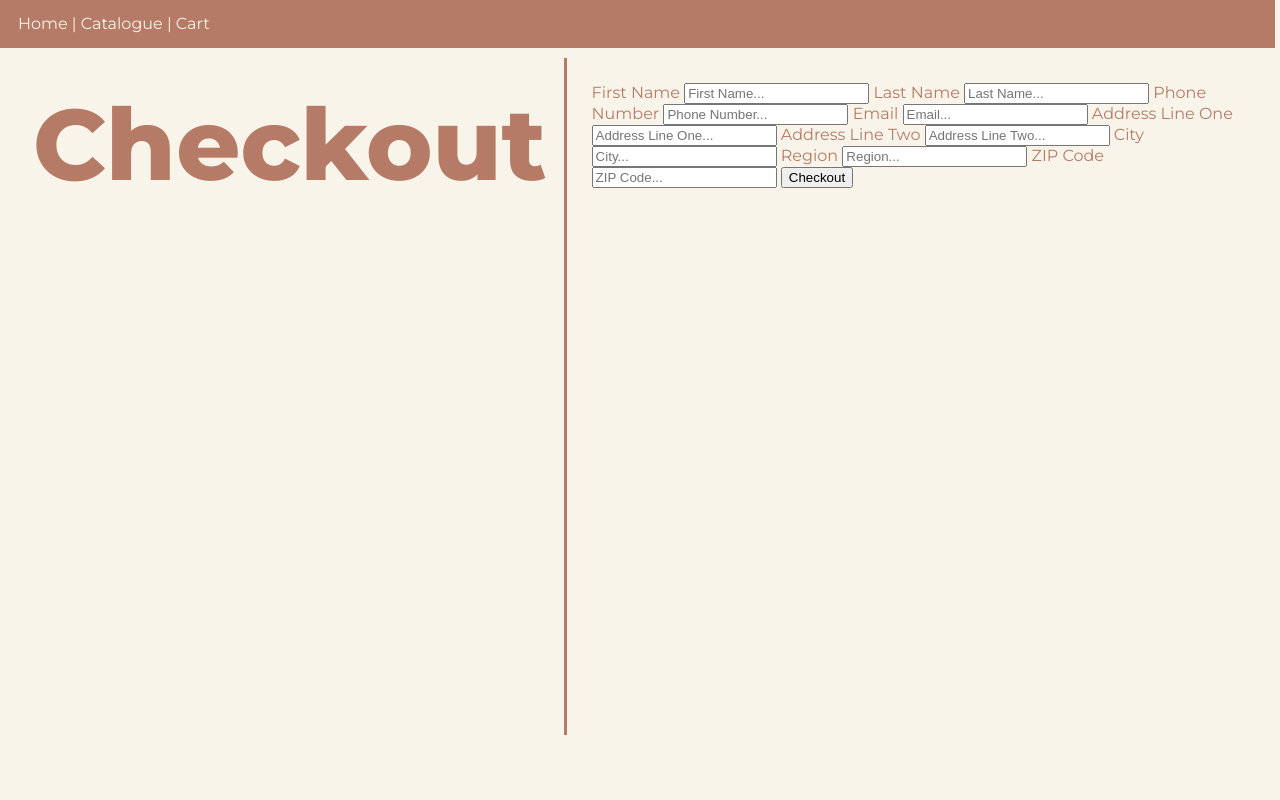
After one commit to axinem/MSYS42, a Django app: page /checkout in a window 1280 px wide. The commit adds this page. Run offline with Django 5.2, Linux system fonts and the light colour scheme.

Commit message:
checkout and thank you page
checkout form accepts data from the customers, thank you page shows all the data gathered (NO CSS)

```diff
--- /dev/null
+++ b/MSYS42Project/BalayBaler/templates/checkout.html
@@ -0,0 +1,58 @@
+{% extends 'infotemp.html' %}
+{% load static %}
+
+<head>
+    <style>
+        .card {
+            background-color: black;
+        }
+    </style>
+</head>
+
+{% block title %} Checkout {% endblock %}
+
+{% block content %}
+    <div class="card">
+        <!--
+        fname = request.POST.get('fname')
+        lname = request.POST.get('lname')
+        phonenum = request.POST.get('phonenum')
+        email = request.POST.get('email')
+        add1 = request.POST.get('add1')
+        add2 = request.POST.get('add2')
+        city = request.POST.get('city')
+        region = request.POST.get('region')
+        zipc = request.POST.get('zipc')
+        -->
+
+        <form method="POST" action="{% url 'checkout' %}">{% csrf_token %}
+            <label for="fname"> First Name </label>
+            <input type="text" class="form-control" id="fname" name="fname" placeholder="First Name...">
+
+            <label for="lname"> Last Name </label>
+            <input type="text" class="form-control" id="lname" name="lname" placeholder="Last Name...">
+
+            <label for="phonenum"> Phone Number </label>
+            <input type="text" class="form-control" id="phonenum" name="phonenum" placeholder="Phone Number...">
+
+            <label for="email"> Email </label>
+            <input type="text" class="form-control" id="email" name="email" placeholder="Email...">
+
+            <label for="add1"> Address Line One </label>
+            <input type="text" class="form-control" id="add1" name="add1" placeholder="Address Line One...">
+
+            <label for="add2"> Address Line Two </label>
+            <input type="text" class="form-control" id="add2" name="add2" placeholder="Address Line Two...">
+
+            <label for="city"> City </label>
+            <input type="text" class="form-control" id="city" name="city" placeholder="City...">
+
+            <label for="region"> Region </label>
+            <input type="text" class="form-control" id="region" name="region" placeholder="Region...">
+
+            <label for="zipc"> ZIP Code </label>
+            <input type="text" class="form-control" id="zipc" name="zipc" placeholder="ZIP Code...">
+
+            <button type="submit">Checkout</button>
+    </div>
+{% endblock %}
--- a/MSYS42Project/BalayBaler/templates/infotemp.html
+++ b/MSYS42Project/BalayBaler/templates/infotemp.html
@@ -1,3 +1,66 @@
+{% load static %}
+<!--
+document colors:
+Cream: #f8f4e9
+Blush: #b67b67
+White: #fefbf6
+-->
+
 <html>
-    <p> hi hi hi </p>
+    <head>
+        <title>Balay Baler Order Form</title>
+        <style>
+            @import url('https://fonts.googleapis.com/css2?family=Montserrat:ital,wght@0,100..900;1,100..900&display=swap');
+            html {
+                background-color: #f8f4e9;
+                font-family: "Montserrat", sans-serif;
+            }
+            p.nav {
+                text-align: left;
+                padding-left: 20px;
+                position: relative;
+                top: 50%;
+                -ms-transform: translateY(-50%);
+                -webkit-transform: translateY(-50%);
+                transform: translateY(-50%);
+            }
+            .title {
+                width: 40%;
+                height: 80%;
+                font-size: 100px;
+                font-family: "Montserrat", sans-serif;
+                font-weight: 800;
+                color: #b67b67;
+                border-right: solid #b67b67 3px;
+                padding: 25px;
+                margin-top: 10px;
+                float: left;
+            }
+            .navbar {
+                width: 101%;
+                height: 50px;
+                background-color: #b67b67;
+                color: #f8f4e9;
+                margin-top: -10px;
+                margin-left: -10px;
+                margin-right: -10px;
+            }
+            .content {
+                overflow: hidden;
+                color: #b67b67;
+                padding: 25px;
+                margin-top: 10px;
+            }
+            .wrapper {
+                overflow: hidden;
+            }
+        </style>
+    </head>
+    <body>
+        <div class="navbar"><p class="nav">Home | Catalogue | Cart</p></div>
+        <div class="wrapper">
+            <div class="title">{% block title %}Title{% endblock %}</div>
+            <div class="content">{% block content %}type{% endblock %}</div>
+        </div>
+    </body>
 <html>
--- a/MSYS42Project/BalayBaler/urls.py
+++ b/MSYS42Project/BalayBaler/urls.py
@@ -3,4 +3,6 @@ from . import views
 
 urlpatterns=[
     path('infotemp', views.base, name='infotemp'),
+    path('checkout', views.checkout, name='checkout'),
+    path('thankyou', views.thankyou, name='thankyou'),
 ]
--- a/MSYS42Project/BalayBaler/views.py
+++ b/MSYS42Project/BalayBaler/views.py
@@ -1,6 +1,27 @@
-from django.shortcuts import render
+from django.shortcuts import render, redirect, get_object_or_404
+from .models import Customer
 
 # Create your views here.
 
 def base(request):
     return render(request, 'infotemp.html')
+
+def checkout(request):
+    if (request.method == "POST"):
+        fname = request.POST.get('fname')
+        lname = request.POST.get('lname')
+        phonenum = request.POST.get('phonenum')
+        email = request.POST.get('email')
+        add1 = request.POST.get('add1')
+        add2 = request.POST.get('add2')
+        city = request.POST.get('city')
+        region = request.POST.get('region')
+        zipc = request.POST.get('zipc')
+
+        Customer.objects.create(fname=fname, lname=lname, phonenum=phonenum, email=email, add1=add1, add2=add2, city=city, region=region, zipc=zipc)
+        return redirect(thankyou)
+    return render(request, 'checkout.html')
+
+def thankyou(request):
+    customer = Customer.objects.all()
+    return render(request, 'thankyou.html', {'Customer': customer})
--- a/MSYS42Project/MSYS42Project/settings.py
+++ b/MSYS42Project/MSYS42Project/settings.py
@@ -38,6 +38,7 @@ INSTALLED_APPS = [
     'django.contrib.messages',
     'django.contrib.staticfiles',
     'BalayBaler',
+    "phonenumber_field",
 ]
 
 MIDDLEWARE = [
```
Also changed, not shown: MSYS42Project/BalayBaler/models.py (+13 -0 lines), MSYS42Project/BalayBaler/templates/thankyou.html (added, +43 -0 lines), MSYS42Project/BalayBaler/migrations/0001_initial.py (added), MSYS42Project/db.sqlite3.
